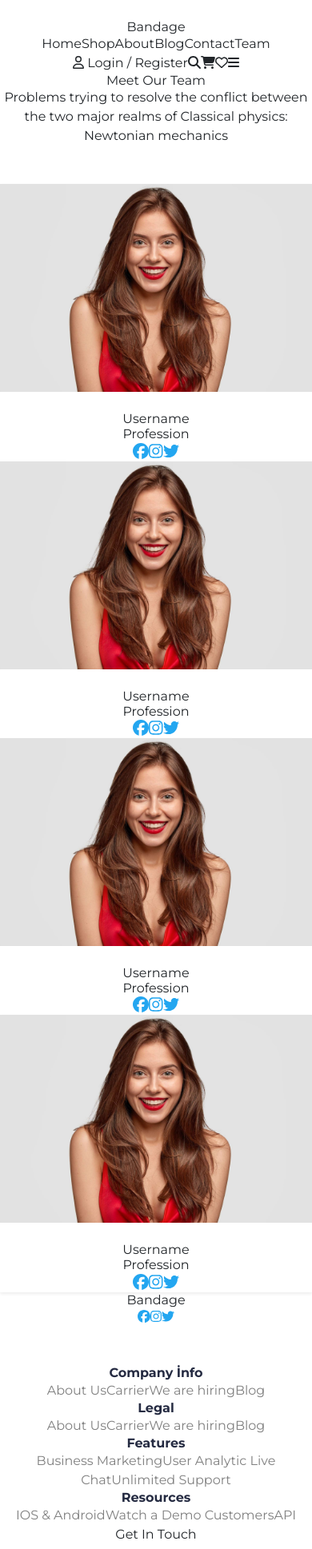
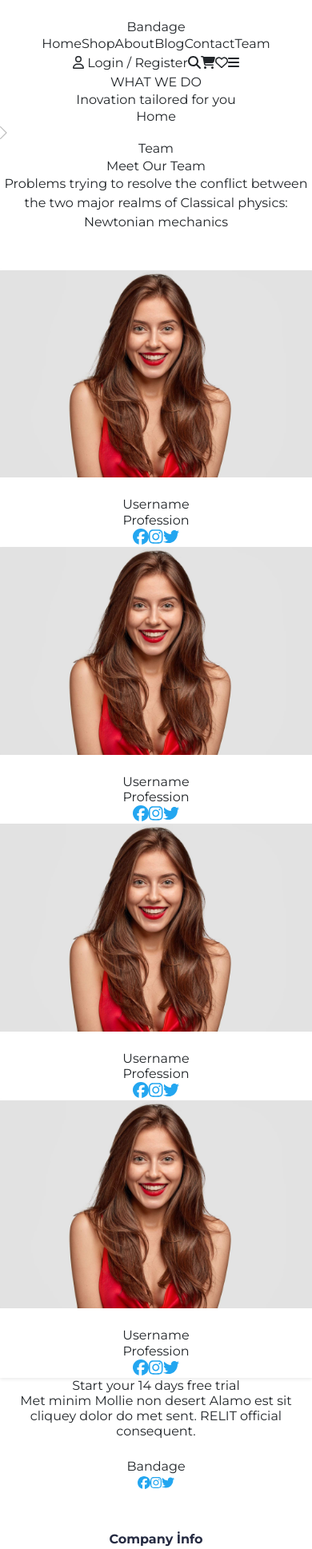
Before and after one commit to gorkemgokcek/my-ecommerce, a React (Vite) app: page /Team in a window 390 px wide. Shown: the top 1937 px of the page at 80% size. Built offline with nearby package versions, Linux system fonts and the light colour scheme.

Commit message:
rightVector added and TeamPage some changes.

```diff
--- a/src/App.css
+++ b/src/App.css
@@ -24,7 +24,7 @@
 }
 
 .third-button {
-  @apply bg-blue-500 hover:bg-transparent hover:border-blue-500 text-white w-[123px] h-[52px]
+  @apply bg-blue-500 hover:bg-transparent hover:border-blue-500 text-white w-[120px] h-[52px]
 }
 
 .secondary-text {
--- a/src/pages/TeamPage.jsx
+++ b/src/pages/TeamPage.jsx
@@ -3,6 +3,19 @@ import TeamCard from "../components/TeamCard";
 export default function Team() {
     return (
         <div className="flex-col flex items-center mt-10 pb-10">
+            <div className="flex flex-col items-center gap-5 py-20  ">
+        <p className="text-center text-[#737373] text-base font-bold font-['Montserrat'] tracking-tight ">
+          WHAT WE DO
+        </p>
+        <h3 className="text-center text-slate-800 text-5xl font-bold font-['Montserrat'] leading-[80px] tracking-tight lg-text-6xl">
+          Inovation tailored for you
+        </h3>
+        <p className="text-center text-neutral-500 text-base font-bold font-['Montserrat']  tracking-tight flex gap-5">
+          <span className="text-slate-800">Home</span>
+          <img src="public/rightVector.svg" />
+          <span className="text-[#737373]">Team</span>
+        </p>
+      </div>
             <div className="w-[400px] mb-5 flex flex-col gap-3">
                 <h2 className="font-bold text-4xl text-center">Meet Our Team</h2>
                 <p className="text-md leading-5 text-secondaryColor text-center">Problems trying to resolve the conflict between the two major realms of Classical physics: Newtonian mechanics</p>
@@ -13,6 +26,19 @@ export default function Team() {
                 <TeamCard />
                 <TeamCard />
             </div>
+            <div className="container mx-auto text-center my-[5rem] flex flex-col gap-[2rem] sm:w-11/12">
+        <h2 className="text-center text-slate-800 text-4xl font-bold font-['Montserrat']  tracking-tight xl:text-5xl">
+          Start your 14 days free trial
+        </h2>
+        <h6 className="w-[40%] mx-auto sm:w-[100%] text-center text-[#737373] text-base font-normal font-['Montserrat'] tracking-tight max-w-md">
+          Met minim Mollie non desert Alamo est sit cliquey dolor do met sent.
+          RELIT official consequent.
+        </h6>
+        <button className="bg-[#23A6F0] hover:bg-blue-600 text-white w-[23%] sm:w-[20%] mx-auto py-[10px] rounded-[5px]">
+          TRY IT FREE NOW
+        </button>
+
+        </div>
         </div>
     )
 }
```
Also changed, not shown: public/rightVector.svg (added).
